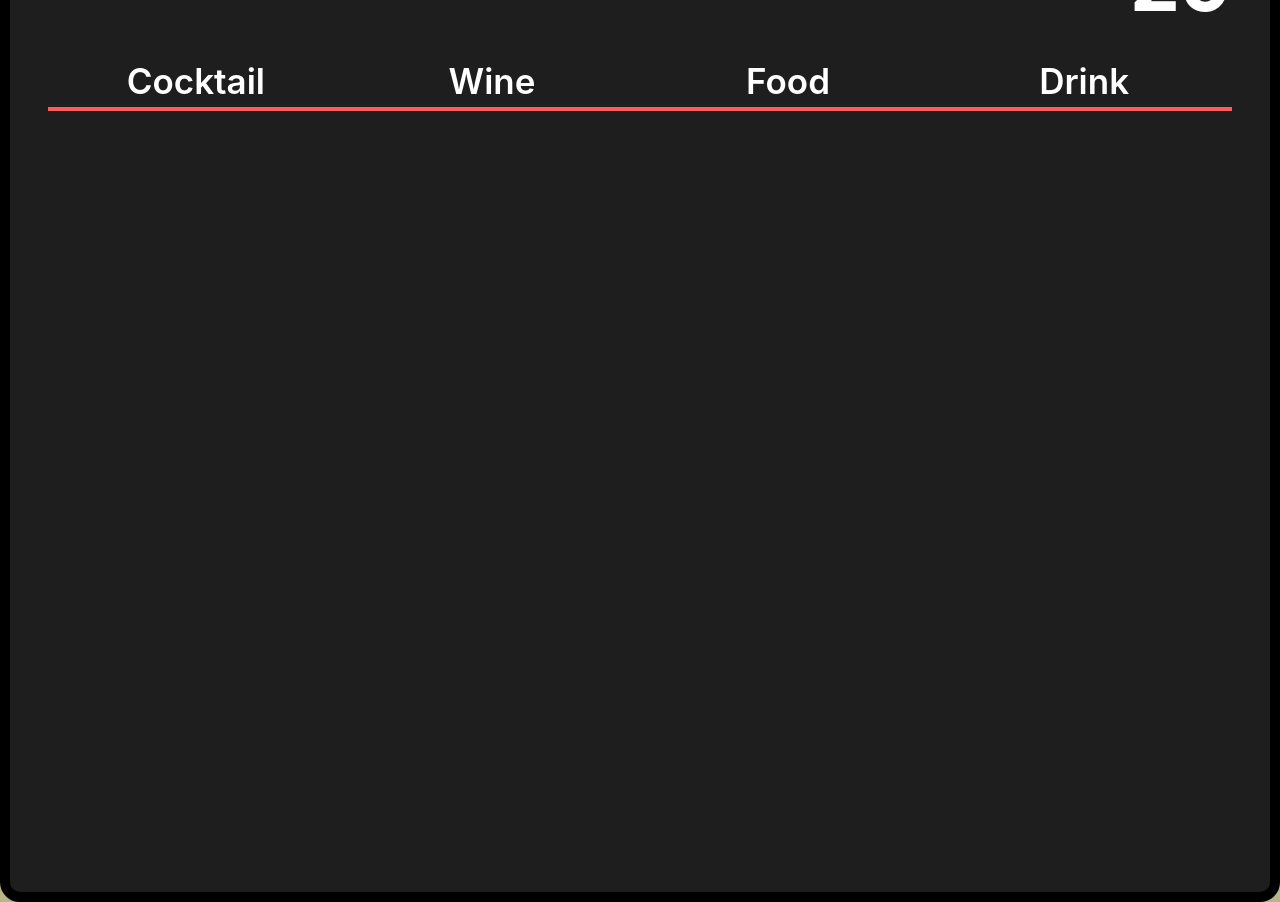
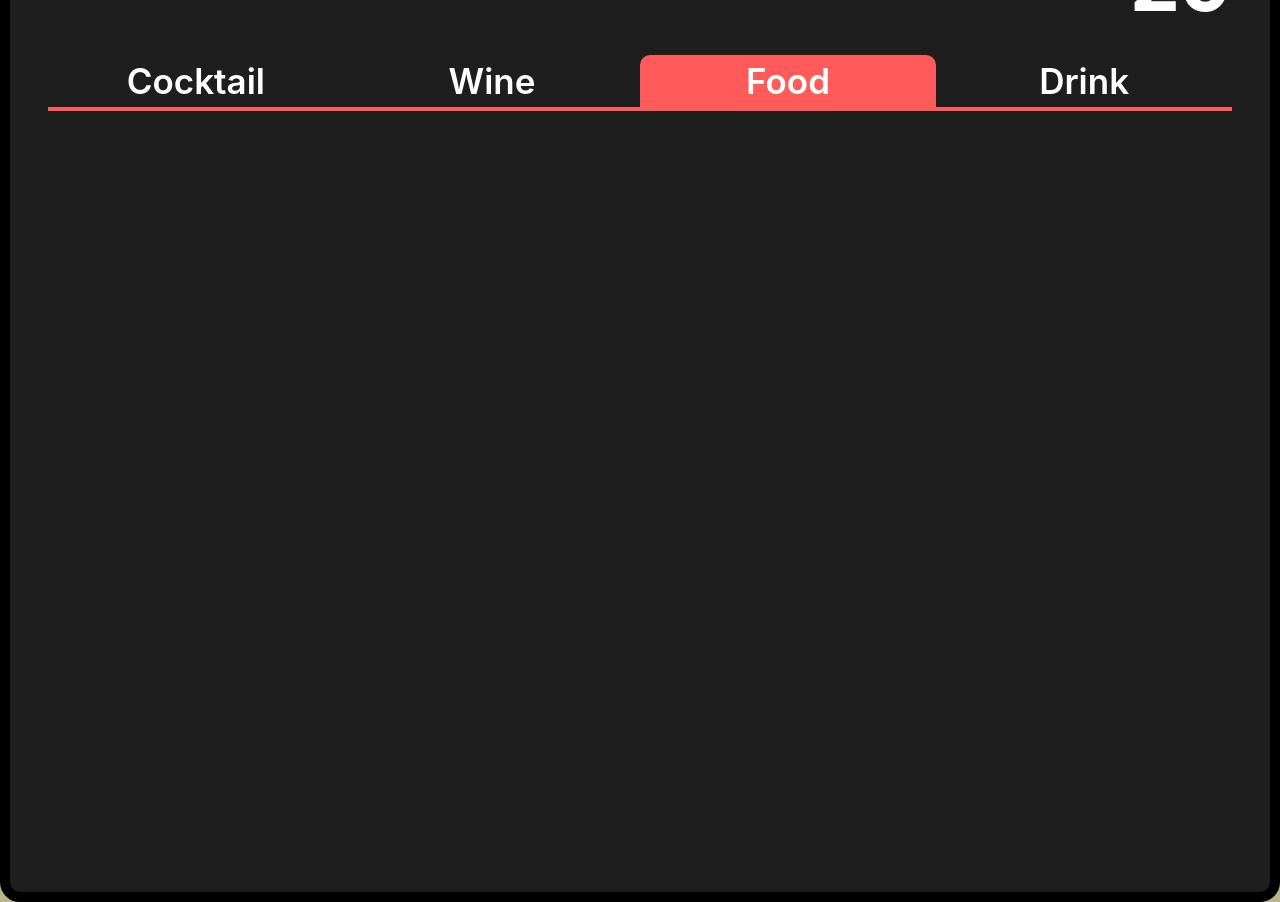
Before and after one commit to juny-0429/cocktable-frontend, a React (Create React App) app: page / in a window 1280 px wide. Built offline with nearby package versions, Linux system fonts and the light colour scheme; a web font is replaced by a local one.

Commit message:
navibar 초기값 설정

```diff
--- a/src/components/naviBar/NaviBer.tsx
+++ b/src/components/naviBar/NaviBer.tsx
@@ -4,7 +4,7 @@ import { Link } from 'react-router-dom';
 
 function NaviBar() {
 
-    const [activeLink, setActiveLink] = useState<string | null>(null);
+    const [activeLink, setActiveLink] = useState<string>("Food");
 
     const links = [
         { name: 'Cocktail', to: '/menu/cocktail' },
@@ -13,7 +13,7 @@ function NaviBar() {
         { name: 'Drink', to: '/menu/drink' },
     ];
 
-    const handleLinkClick = (linkName: string | null) => {
+    const handleLinkClick = (linkName: string) => {
         setActiveLink(linkName);
     };
 
```
